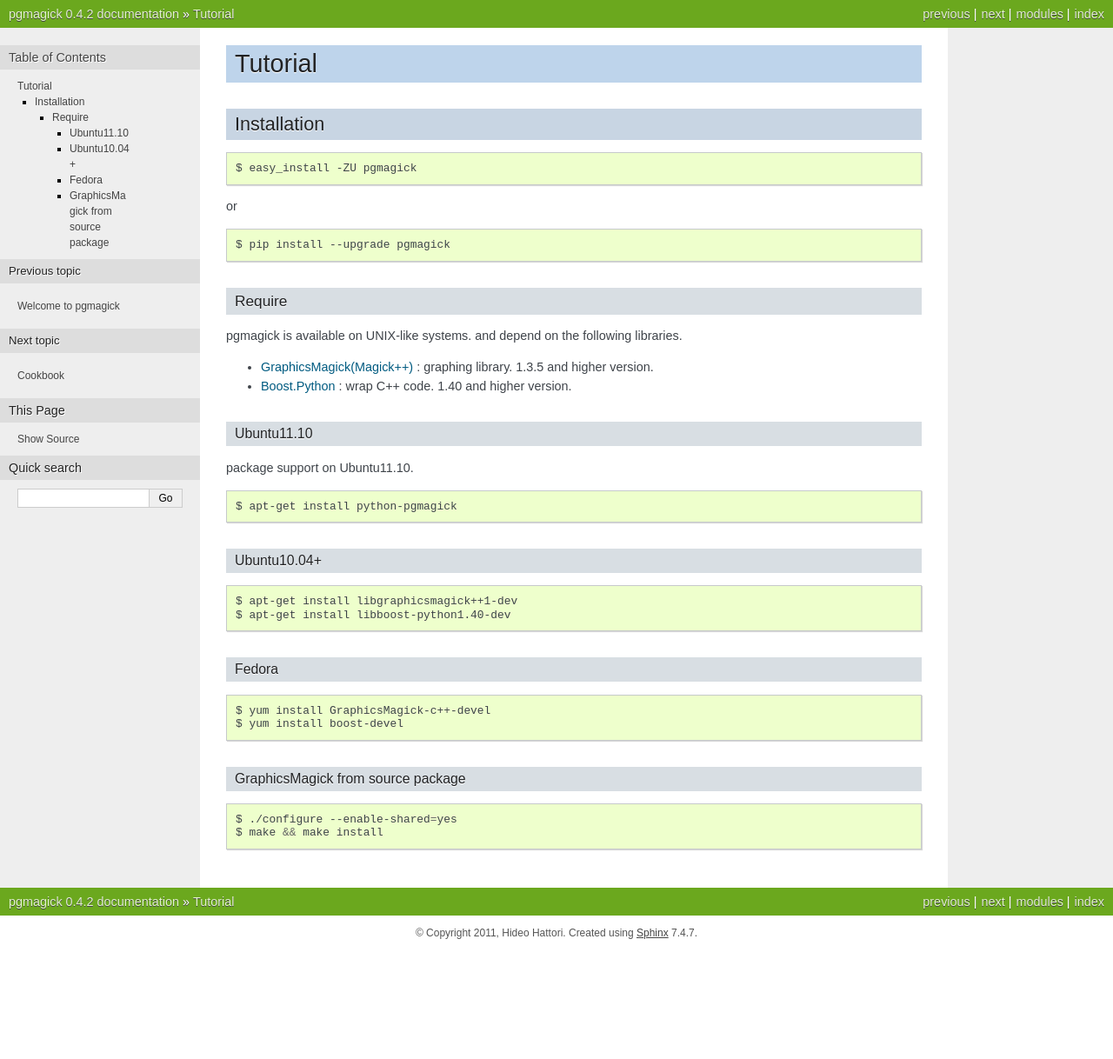
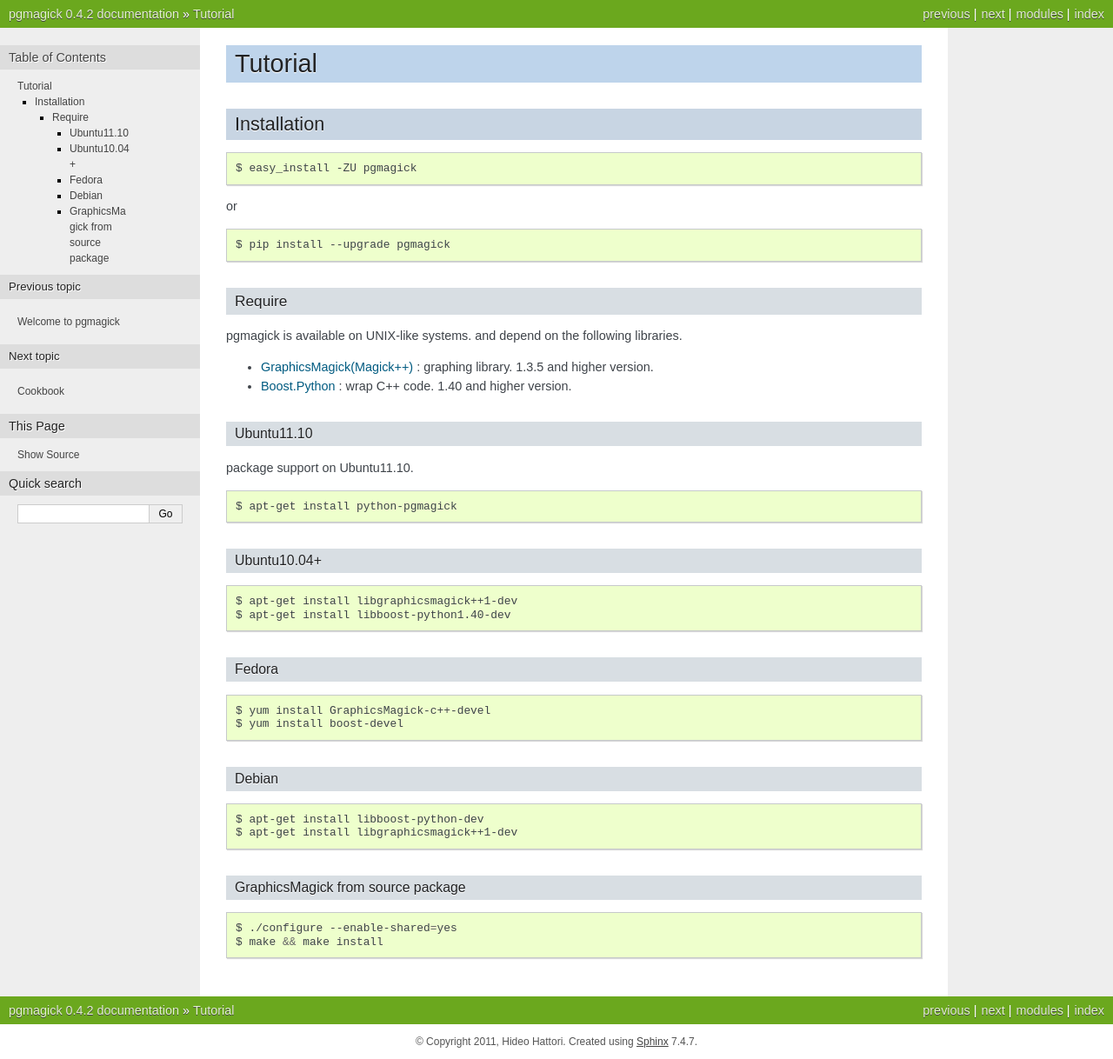
Before and after one commit to hhatto/pgmagick, a Sphinx documentation site: the page built from docs/tutorial.rst, in a window 1280 px wide. Shown: the whole page at 87% size. Built offline with Sphinx 7.4.7, drawn with Linux system fonts in a browser that asks for light colours; before the commit the page ends 1093 px from its top, so only the background shows below that.

Commit message:
update documentation for requirements of Debian package

```diff
--- a/docs/tutorial.rst
+++ b/docs/tutorial.rst
@@ -50,6 +50,13 @@
     $ yum install GraphicsMagick-c++-devel
     $ yum install boost-devel
 
+Debian
+^^^^^^
+
+.. code-block:: bash
+
+    $ apt-get install libboost-python-dev
+    $ apt-get install libgraphicsmagick++1-dev
 
 GraphicsMagick from source package
 ^^^^^^^^^^^^^^^^^^^^^^^^^^^^^^^^^^
```
